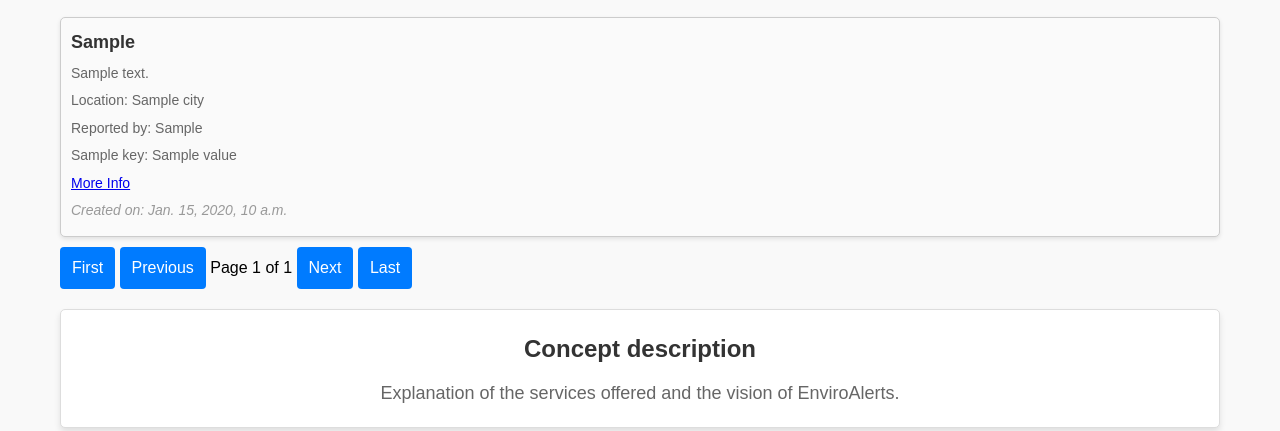
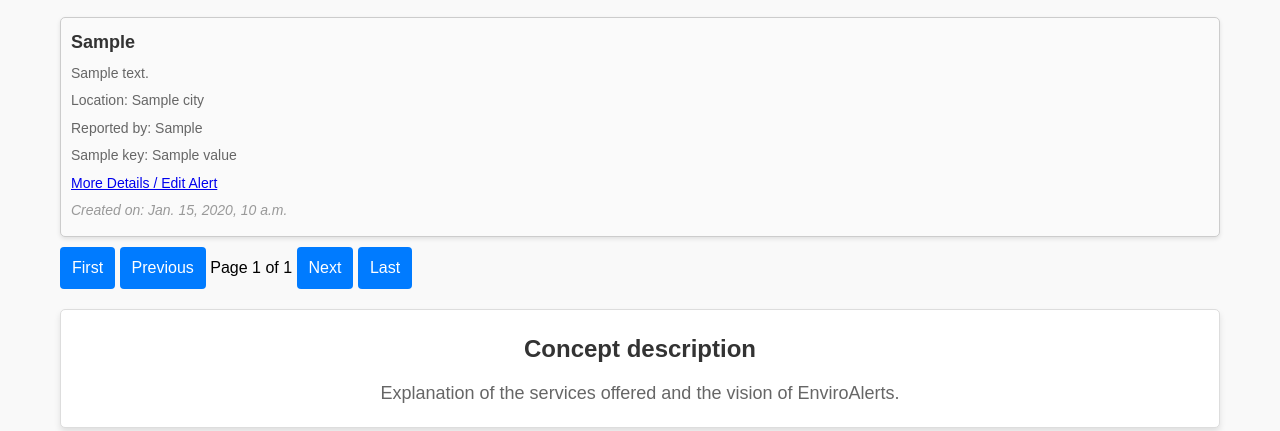
Before and after one commit to Argen1sw/final-project, a Django app: template alerts/templates/alerts/home.html in a window 1280 px wide. Shown: the part 945-1376 px from the top of the page. Run offline with Django 3.2, Linux system fonts and the light colour scheme; the template is opened without the code that fills it: most values are stand-ins (such as "Sample title", 1, 10 or a date in 2020); some libraries are stand-ins or nearby versions.

Commit message:
Home view now also gives more info about alerts

```diff
--- a/alerts/static/alerts/js/home.js
+++ b/alerts/static/alerts/js/home.js
@@ -38,14 +38,6 @@ L.tileLayer(
   "https://{s}.tile.openstreetmap.org/{z}/{x}/{y}.png",
   {}
 ).addTo(map);
-
-// // Alerts default radius of effect in meters
-// const DEFAULT_RADIUS = {
-//   earthquake: 50000,
-//   flood: 10000,
-//   tornado: 5000,
-//   fire: 5000
-// };
 
 // layer group for markers types of alerts -- Adjust this whenever a new hazard type is added
 // create an dict of layer groups for each hazard type
@@ -92,6 +84,7 @@ fetch("/geojson/")
         ${description}<br>
         Reported by: ${reported_by || "Unknown"}<br>
         <a href="${source_url}" target="_blank">More Info</a>
+        <a href="/alert/${feature.id}" target="_blank">More Details / Edit Alert</a>
       `);
 
       // Add the marker to the appropriate layer group
--- a/alerts/templates/alerts/home.html
+++ b/alerts/templates/alerts/home.html
@@ -72,10 +72,10 @@
               <p>No hazard details available.</p>
             {% endif %}
 
+            <p>
+              <a href="{% url 'alert_details' alert.id %}" target="_blank">More Details / Edit Alert</a>
+            </p>
 
-            <p>
-              <a href="{{ alert.source_url }}" target="_blank">More Info</a>
-            </p>
             <p><em>Created on: {{ alert.created_at }}</em></p>
           </div>
         {% endfor %}
```
Also changed, not shown: alerts/templates/alerts/manage_alerts.html (line endings or trailing spaces).
